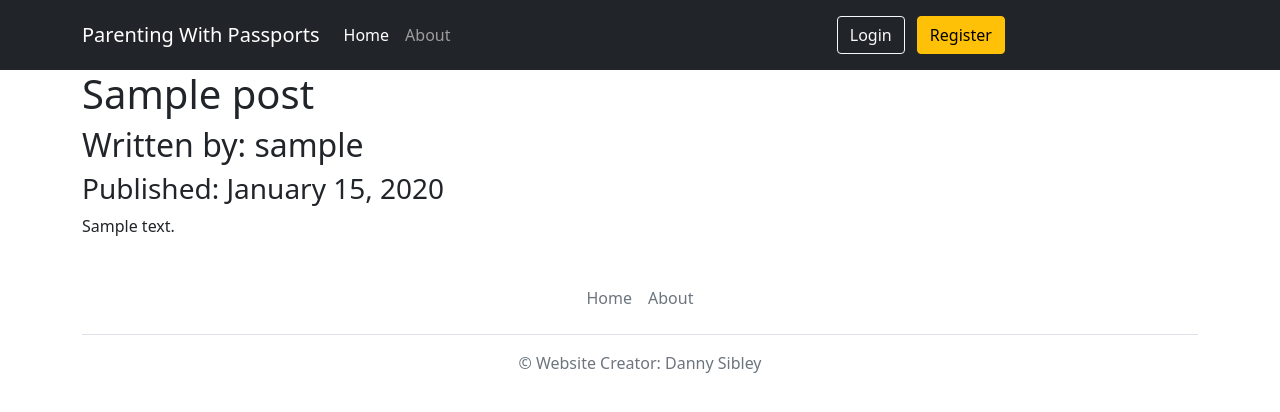
After one commit to Danny-Sibley/Travel_Blog_Project, a Flask app: page /1 in a window 1280 px wide. The commit adds this page. Shown: the top 412 px of the page. Run offline with Flask 2, Linux system fonts and the light colour scheme; tables that the repository leaves empty hold one stand-in row (values such as "Sample post"); some libraries are stand-ins or nearby versions.

Commit message:
fixed modal and nav bar

```diff
--- a/travelcompanyblog/__init__.py
+++ b/travelcompanyblog/__init__.py
@@ -30,9 +30,11 @@ login_manager.login_view = 'users.login'
 from travelcompanyblog.core.views import core
 from travelcompanyblog.users.views import users
 from travelcompanyblog.error_pages.handlers import error_pages
+from travelcompanyblog.blog_posts.views import blog_posts
 #########################
 ###### Blueprinnts ######
 #########################
 app.register_blueprint(core)
 app.register_blueprint(error_pages)
 app.register_blueprint(users)
+app.register_blueprint(blog_posts)
--- a/travelcompanyblog/blog_posts/views.py
+++ b/travelcompanyblog/blog_posts/views.py
@@ -0,0 +1,67 @@
+from flask import render_template, url_for, flash, request, redirect, Blueprint
+from flask_login import current_user, login_required
+from travelcompanyblog import db
+from travelcompanyblog.models import BlogPost
+from travelcompanyblog.blog_posts.forms import BlogPostForm
+
+blog_posts = Blueprint('blog_posts', __name__)
+
+#Create
+@blog_posts.route('/create', methods = ['GET', 'POST'])
+@login_required
+def create_post():
+    form = BlogPostForm()
+
+    if form.validate_on_submit():
+        blog_post = BlogPost(title =form.title.data, text = form.text.data, user_id= current_user.id)
+        db.session.add(blog_post)
+        db.session.commit()
+        flash('Blog Post Created')
+        return redirect(url_for('core.index'))
+
+    return render_template ('create_post.html', form= form)
+
+
+# View
+@blog_posts.route('/<int:blog_post_id>')
+def blog_post(blog_post_id):
+    blog_post = BlogPost.query.get_or_404(blog_post_id)
+    return render_template('blog_post.html', title = blog_post.title, date = blog_post.date, post = blog_post )
+
+# Update
+@blog_posts.route("/<int:blog_post_id>/update", methods=['GET', 'POST'])
+@login_required
+def update(blog_post_id):
+    blog_post = BlogPost.query.get_or_404(blog_post_id)
+    if blog_post.author != current_user:
+        # Forbidden, No Access
+        abort(403)
+
+    form = BlogPostForm()
+    if form.validate_on_submit():
+        blog_post.title = form.title.data
+        blog_post.text = form.text.data
+        db.session.commit()
+        flash('Post Updated')
+        return redirect(url_for('blog_posts.blog_post', blog_post_id=blog_post.id))
+    # Pass back the old blog post information so they can start again with
+    # the old text and title.
+    elif request.method == 'GET':
+        form.title.data = blog_post.title
+        form.text.data = blog_post.text
+    return render_template('create_post.html', title='Update',
+                           form=form)
+
+#Delete
+@blog_posts.route('/<int:blog_post_id>/delete', methods =['GET', 'POST'] )
+@login_required
+def delete_post(blog_post_id):
+    blog_post = BlogPost.query.get_or_404(blog_post_id)
+    #doesn't allow users to modify blog posts that they didn't create
+    if blog_post.author != current_user:
+        abort(403)
+
+    db.session.delete(blog_post)
+    db.session.commit()
+    flash('Blog Post deleted')
+    return redirect(url_for('core.index'))
--- a/travelcompanyblog/core/views.py
+++ b/travelcompanyblog/core/views.py
@@ -1,10 +1,13 @@
 from flask import render_template, request, Blueprint
+from travelcompanyblog.models import BlogPost
 
 core = Blueprint('core',__name__)
 
 @core.route('/')
 def index():
-    return render_template('index.html')
+    page = request.args.get('page',1,type = int)
+    blog_posts = BlogPost.query.order_by(BlogPost.date.desc()).paginate(page=page, per_page=5)
+    return render_template('index.html', blog_posts = blog_posts)
 
 @core.route('/info')
 def info():
--- a/travelcompanyblog/models.py
+++ b/travelcompanyblog/models.py
@@ -38,6 +38,7 @@ class BlogPost(db.Model):
 
     date = db.Column(db.DateTime, nullable = False, default = datetime.utcnow)
     title =db.Column(db.String(140), nullable = False)
+    text = db.Column(db.Text)
 
     def __init__ (self,title, text, user_id):
         self.title = title
--- a/travelcompanyblog/templates/base.html
+++ b/travelcompanyblog/templates/base.html
@@ -5,7 +5,6 @@
         <title></title>
         <meta name="description" content="">
         <meta name="viewport" content="width=device-width, initial-scale=1">
-        <link rel="stylesheet" href="">
         <link href="https://cdn.jsdelivr.net/npm/bootstrap@5.1.3/dist/css/bootstrap.min.css" rel="stylesheet" integrity="sha384-1BmE4kWBq78iYhFldvKuhfTAU6auU8tT94WrHftjDbrCEXSU1oBoqyl2QvZ6jIW3" crossorigin="anonymous">
         <script src="https://kit.fontawesome.com/52c2eaac57.js" crossorigin="anonymous"></script>
     </head>
@@ -13,12 +12,13 @@
         <!-- navbar-->
         <nav class="navbar navbar-expand-lg navbar-dark bg-dark" aria-label="Ninth navbar example">
             <div class="container-xl">
-              <a class="navbar-brand" href="{{url_for('core.index')}}">Travel Company Blog</a>
+              <a class="navbar-brand" href="{{url_for('core.index')}}">Parenting With Passports</a>
               <button class="navbar-toggler" type="button" data-bs-toggle="collapse" data-bs-target="#navbarsExample07XL" aria-controls="navbarsExample07XL" aria-expanded="false" aria-label="Toggle navigation">
                 <span class="navbar-toggler-icon"></span>
               </button>
 
               <div class="collapse navbar-collapse" id="navbarsExample07XL">
+                {% if current_user.is_authenticated %}
                 <ul class="navbar-nav me-auto mb-2 mb-lg-0">
                   <li class="nav-item">
                     <a class="nav-link active" aria-current="page" href="{{url_for('core.index')}}">Home</a>
@@ -26,40 +26,29 @@
                   <li class="nav-item">
                     <a class="nav-link" href="{{url_for('core.info')}}">About</a>
                   </li>
-                  {% if current_user.is_authenticated %}
                   <li class="nav-item">
-                    <a class="nav-link" href="{{url_for('users.logout')}}">Logout</a>
-                  </li>
-                  <li class="nav-item">
-                    <a class="nav-link" href="{{url_for('users.account')}}">Account</a>
-                  </li>
-                  <li class="nav-item">
-                    <a class="nav-link" href="">Create Post </a>
-                  </li>
-                  {% else %}
-                  <li class="nav-item">
-                    <a class="nav-link" href="{{url_for('users.login')}}">Login</a>
-                  </li>
-                  <li class="nav-item">
-                    <a class="nav-link" href="{{url_for('users.register')}}">Register</a>
-                  </li>
-                  {% endif %}
-                  <li class="nav-item dropdown">
-                    <a class="nav-link dropdown-toggle" href="#" id="dropdown07XL" data-bs-toggle="dropdown" aria-expanded="false">Dropdown</a>
-                    <ul class="dropdown-menu" aria-labelledby="dropdown07XL">
-                      <li><a class="dropdown-item" href="#">Action</a></li>
-                      <li><a class="dropdown-item" href="#">Another action</a></li>
-                      <li><a class="dropdown-item" href="#">Something else here</a></li>
-                    </ul>
+                    <a class="nav-link" href="{{url_for('blog_posts.create_post')}}">Create Post </a>
                   </li>
                 </ul>
-                <form class = "" >
-                  <input class="form-control" type="text" placeholder="Search" aria-label="Search">
-                </form>
                 <div class="text-left text-lg-start p-2 mx-auto">
-                    <button type="button" class="btn btn-outline-light me-2 ">Login</button>
-                    <button type="button" class="btn btn-warning ">Register</button>
+                  <a class="btn btn-outline-light me-2" href="{{url_for('users.logout')}}" role="button">Logout</a>
+                  <a class="btn btn-warning" href="{{url_for('users.account')}}">Account</a>
                 </div>
+                  {% else %}
+                  <ul class="navbar-nav me-auto mb-2 mb-lg-0">
+                    <li class="nav-item">
+                      <a class="nav-link active" aria-current="page" href="{{url_for('core.index')}}">Home</a>
+                    </li>
+                    <li class="nav-item">
+                      <a class="nav-link" href="{{url_for('core.info')}}">About</a>
+                    </li>
+                  </ul>
+                <div class="text-left text-lg-start p-2 mx-auto">
+                  <a class="btn btn-outline-light me-2" href="{{url_for('users.login')}}" role="button">Login</a>
+                  <a class="btn btn-warning" href="{{url_for('users.register')}}">Register</a>
+
+                </div>
+                  {% endif %}
               </div>
             </div>
           </nav>
@@ -69,6 +58,18 @@
 
           {%endblock%}
           </div>
+          <!-- footer-->
+          <div class="container">
+            <footer class="py-3 my-4">
+              <ul class="nav justify-content-center border-bottom pb-3 mb-3">
+                <li class="nav-item"><a href="{{url_for('core.index')}}" class="nav-link px-2 text-muted">Home</a></li>
+                <li class="nav-item"><a href="{{url_for('core.info')}}" class="nav-link px-2 text-muted">About</a></li>
+              </ul>
+              <p class="text-center text-muted">&copy; Website Creator: Danny Sibley</p>
+            </footer>
+          </div>
+
+
           <script src="https://cdn.jsdelivr.net/npm/bootstrap@5.1.3/dist/js/bootstrap.bundle.min.js" integrity="sha384-ka7Sk0Gln4gmtz2MlQnikT1wXgYsOg+OMhuP+IlRH9sENBO0LRn5q+8nbTov4+1p" crossorigin="anonymous"></script>
     </body>
 </html>
--- /dev/null
+++ b/travelcompanyblog/templates/blog_post.html
@@ -0,0 +1,43 @@
+{% extends 'base.html' %}
+{% block content  %}
+<div class = "jumbotron">
+    <h1> {{post.title}} </h1>
+    <h2> Written by: {{post.author.username}}</h2>
+    <h3> Published: {{post.date.strftime('%B %d, %Y')}} </h3>
+    <p> {{post.text}}</p>
+
+    {% if post.author == current_user %}
+    <div>
+        <a class="btn btn-primary" href = "{{url_for('blog_posts.update',blog_post_id=post.id)}}"> Update </a>
+        <!-- Button trigger modal -->
+        <button type="button" class="btn btn-danger" data-bs-toggle="modal" data-bs-target="#delmodal">
+            Delete
+        </button>
+    </div>
+
+    {% endif %}
+</div>
+<!-- Modal -->
+<div class="modal fade" id="delmodal" tabindex="-1" aria-labelledby="delmodalLabel" aria-hidden="true">
+    <div class="modal-dialog">
+      <div class="modal-content">
+        <div class="modal-header">
+          <h5 class="modal-title" id="delmodlaLabel">Delete Blog Post</h5>
+          <button type="button" class="btn-close" data-bs-dismiss="modal" aria-label="Close"></button>
+        </div>
+        <div class="modal-body">
+            <p>Are you sure you want to delete this blog post?</p>
+        </div>
+        <div class="modal-footer">
+          <button type="button" class="btn btn-secondary" data-bs-dismiss="modal">Cancel</button>
+          <form action="{{ url_for('blog_posts.delete_post', blog_post_id=post.id) }}" method="POST">
+            <input class="btn btn-danger" type="submit" value="Delete">
+          </form>
+
+        </div>
+      </div>
+    </div>
+  </div>
+
+
+{% endblock  %}
--- a/travelcompanyblog/templates/user_blog_posts.html
+++ b/travelcompanyblog/templates/user_blog_posts.html
@@ -7,9 +7,9 @@
         </div>
     </div>
 
-    {% for post in blog_post.items  %}
+    {% for post in blog_posts.items  %}
     <h2> <a href="{{url_for('blog_posts.blog_post', blog_post_id=post.id)}}"> {{post.title}} </a> </h2>
-    Written by: <a href="{{url_for('users.user_post', username = post.author.username)}}">{{post.author.username}} </a>
+    Written by: <a href="{{url_for('users.user_posts', username = post.author.username)}}">{{post.author.username}} </a>
     <p class ='text-muted'> Published on: {{post.date.strftime("%Y-%m-%d")}} </p>
     <p> {{post.text}} </p>
     {% endfor %}
```
Also changed, not shown: migrations/versions/4e281c6a817d_.py (added, +28 -0 lines), migrations/versions/5c8c886f46f7_updated_blogpost_db.py (added, +28 -0 lines), migrations/versions/a0b36953f198_.py (added, +28 -0 lines), travelcompanyblog/blog_posts/forms.py (+9 -0 lines), travelcompanyblog/templates/create_post.html (added, +22 -0 lines), travelcompanyblog/templates/index.html (+25 -0 lines).
